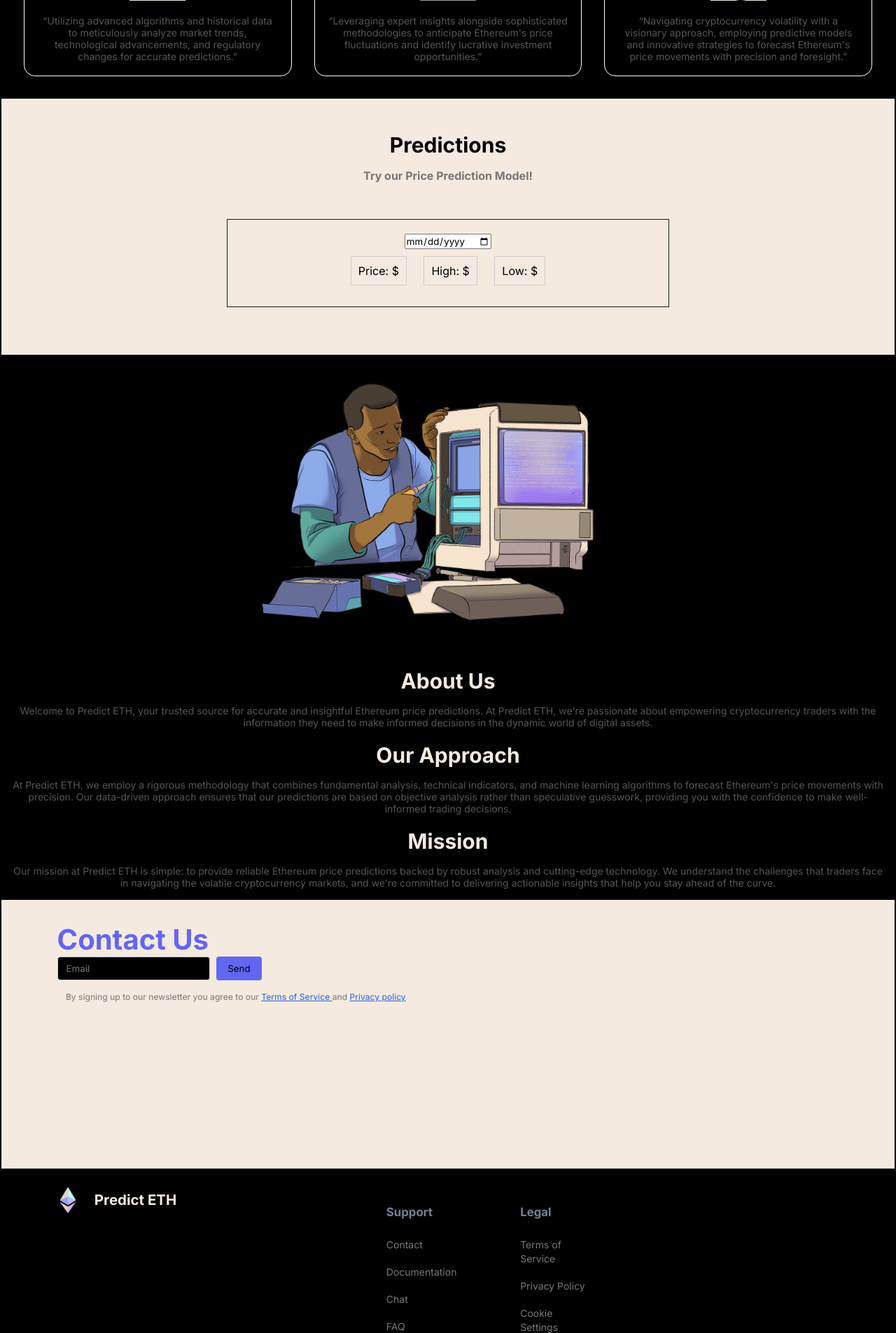
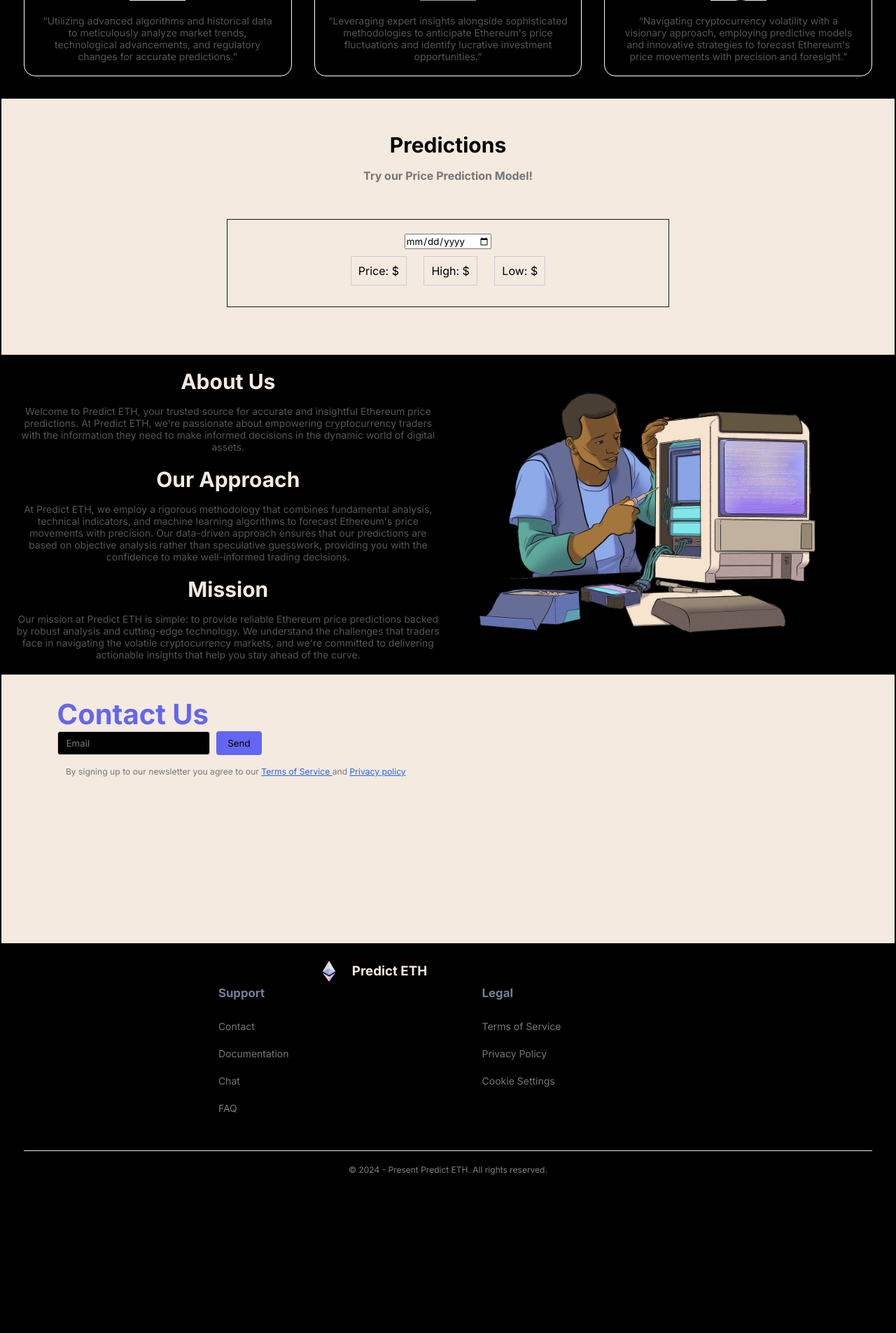
Before and after one commit to AbhishekKusabi/Predict-ETH, a Django app: page / in a window 1280 px wide. Shown: the part 1806-3711 px from the top of the page at 70% size. After the commit the page ends 3485 px from the top, so only its background shows below. Run offline with Django 5.2, Linux system fonts and the light colour scheme; grey boxes are pictures that could not be loaded.

Commit message:
about-us-section

```diff
--- a/mainapp/static/css/style.css
+++ b/mainapp/static/css/style.css
@@ -526,6 +526,35 @@ body{
     font-size: 0.875rem;
 }
 
+.about-us {
+    margin: 20px; /* Adjust margin as needed */
+}
+
+.about-main-section {
+    display: flex;
+    justify-content: space-between;
+    align-items: center;
+}
+
+.about-content-left {
+    flex: 1;
+    margin-right: 20px; /* Adjust margin between image and content */
+}
+
+.about-content-right {
+    flex: 1;
+}
+
+.image-container {
+    text-align: center; /* Align image in the center horizontally */
+}
+
+.section-image {
+    max-width: 100%; /* Ensure image doesn't exceed container width */
+    height: auto; /* Maintain aspect ratio */
+}
+
+
 .newsletter-container{
     background-color: var(--light-gray);
 
@@ -676,8 +705,8 @@ body{
 }
 
 .logo-svg{
-    width: 50px;
-    height: 50px;
+    width: 40px;
+    height: 40px;
 
 }
 
@@ -691,7 +720,7 @@ body{
     justify-content: center;
     align-items: center;
     gap: 0.8rem;
-    font-size: 1.28rem;
+    font-size: 1rem;
     font-weight: bold;
     color: var(--light-gray);
 }
@@ -746,7 +775,7 @@ ul{
     border-top: 1px solid #E5E7EB;
 }
 
-@media screen and (max-width:1080px) {
+@media screen and (min-width:1080px) {
     .footer{
         flex-direction: column;
         align-items: center;
@@ -760,9 +789,9 @@ ul{
     }
 }
 
-@media screen and (max-width:850px) {
+@media screen and (min-width:850px) {
     .footer-top{
-        padding-left: 1rem;
+        padding-left:2px;
     }
     .footer-grid{
         grid-template-columns: repeat(2,1fr);
--- a/mainapp/templates/home.html
+++ b/mainapp/templates/home.html
@@ -223,13 +223,8 @@
 </div>
 
 <div class="about-us" id="about">
-    <section class="main-section">
-        <div class="content-right">
-            <div class="image-container">
-                <img src="images\Human Working.png" alt="sectionImage" class="section-image" />
-            </div>
-        </div>
-        <div class="content-left">
+    <section class="about-main-section">
+        <div class="about-content-left"> <!-- Switched content-left and content-right -->
             <h2 class="about-us-title">About Us</h2>
             <p class="about-us-text">
                 Welcome to Predict ETH, your trusted source for accurate and insightful Ethereum price predictions. At Predict ETH, we're passionate about empowering cryptocurrency traders with the information they need to make informed decisions in the dynamic world of digital assets.
@@ -245,8 +240,14 @@
                 Our mission at Predict ETH is simple: to provide reliable Ethereum price predictions backed by robust analysis and cutting-edge technology. We understand the challenges that traders face in navigating the volatile cryptocurrency markets, and we're committed to delivering actionable insights that help you stay ahead of the curve.
             </p>
         </div>
+        <div class="about-content-right"> <!-- Switched content-left and content-right -->
+            <div class="image-container">
+                <img src="images\Human Working.png" alt="sectionImage" class="section-image" />
+            </div>
+        </div>
     </section>
 </div>
+
 
 <div class="newsletter-container" id="contact">
     <div class="newsletter-content">
@@ -278,10 +279,10 @@
     <footer class="footer">
         <div class="footer-top">
             <div class="comp-logo">
-                <a class="logo-link" href="#">
-                    <img class="logo-svg" src="images\favicon-removebg-preview.png"/>
-                    Predict ETH
-                </a>
+                <div class="logo-link">
+                                    <img class="logo-svg" src="images\favicon-removebg-preview.png"/>
+                    <h3>Predict ETH</h3>
+                </div>
             </div>
         </div>
         <div class="footer-grid">
```
